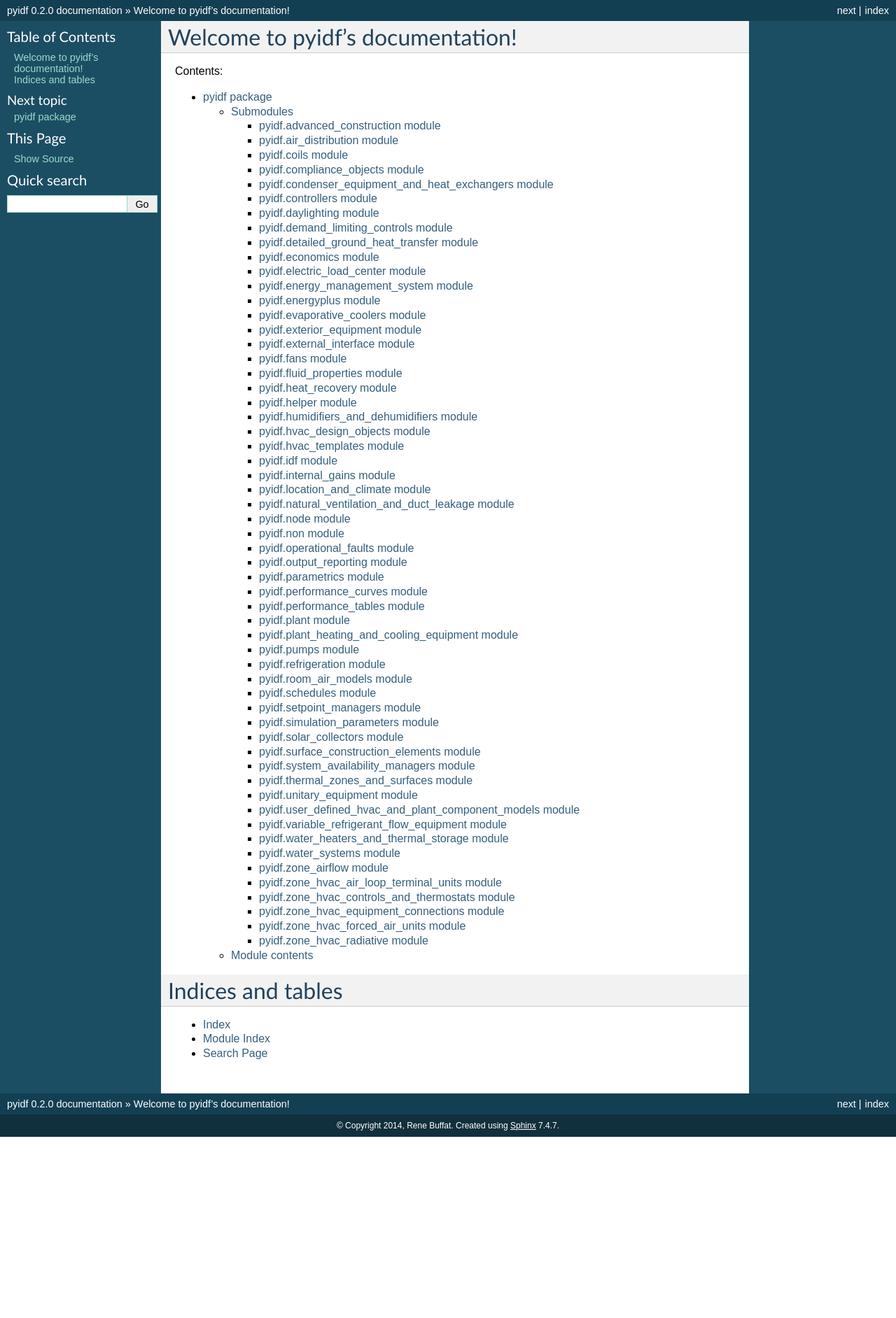
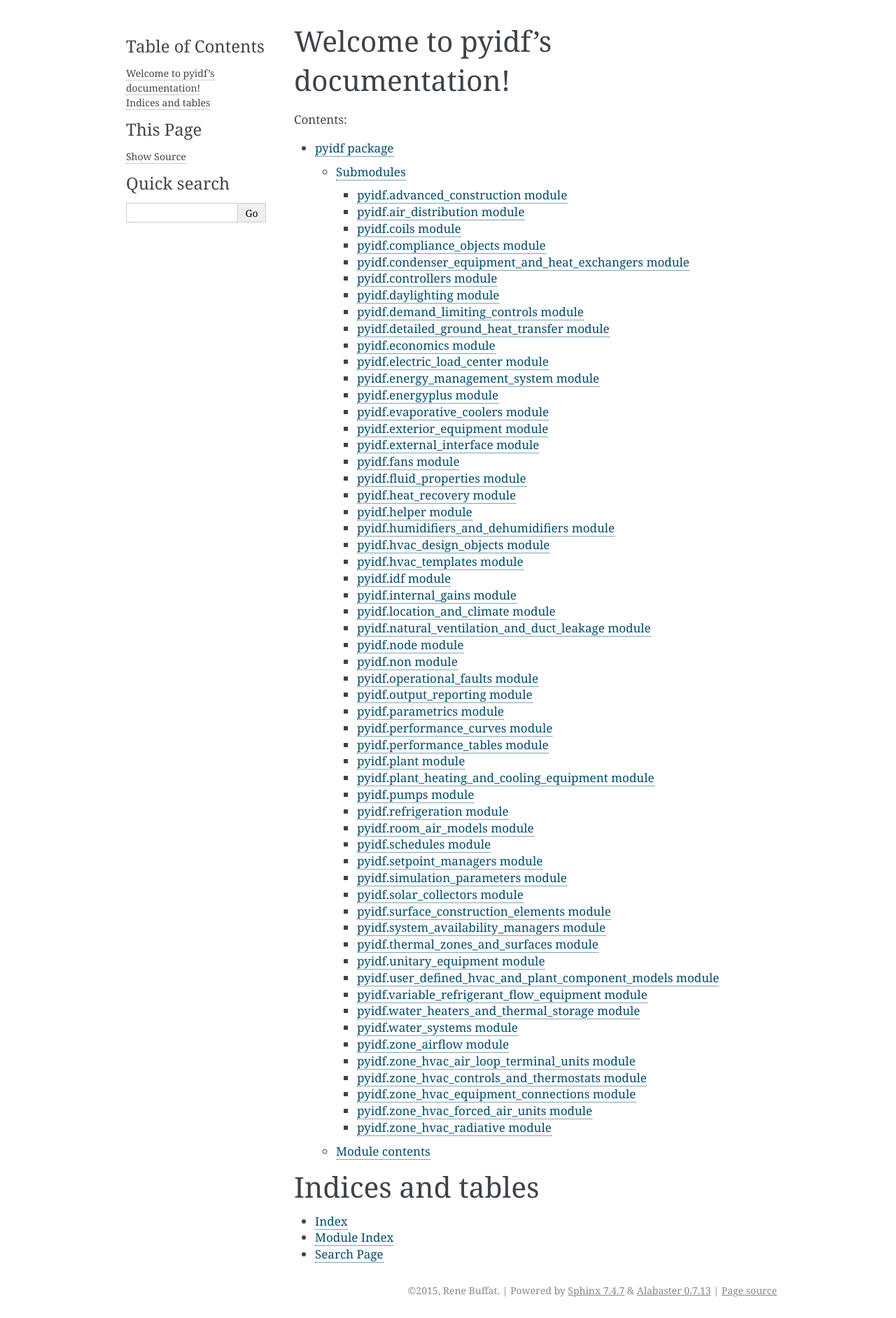
Before and after one commit to rbuffat/pyidf, a Sphinx documentation site: the page built from docs/index.rst, in a window 1280 px wide. Shown: the whole page at 70% size. Built offline with Sphinx 7.4.7, drawn with Linux system fonts in a browser that asks for light colours; before the commit the page ends 1625 px from its top, so only the background shows below that.

Commit message:
doc config update

```diff
--- a/docs/conf.py
+++ b/docs/conf.py
@@ -51,7 +51,7 @@
 
 # General information about the project.
 project = u'pyidf'
-copyright = u'2014, Rene Buffat'
+copyright = u'2015, Rene Buffat'
 
 # The version info for the project you're documenting, acts as replacement for
 # |version| and |release|, also used in various other places throughout the
@@ -108,7 +108,7 @@
 
 # The theme to use for HTML and HTML Help pages.  See the documentation for
 # a list of builtin themes.
-html_theme = 'default'
+html_theme = 'alabaster'
 
 # Theme options are theme-specific and customize the look and feel of a theme
 # further.  For a list of options available for each theme, see the
```
